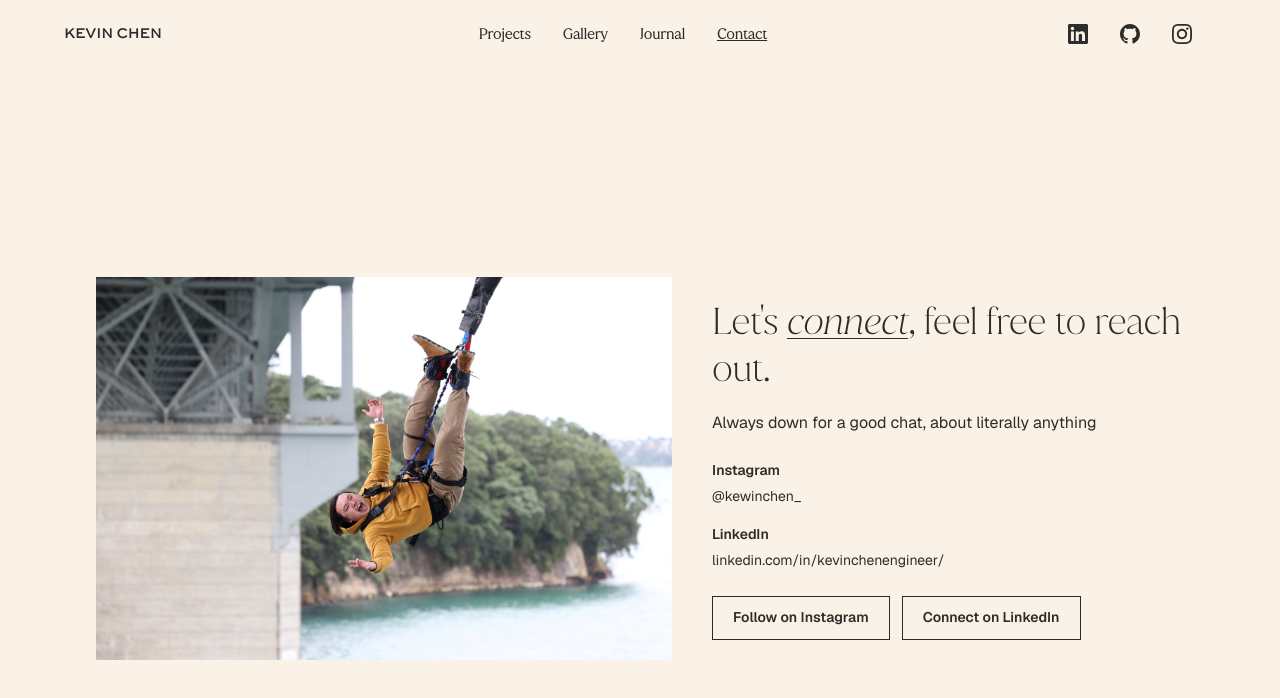
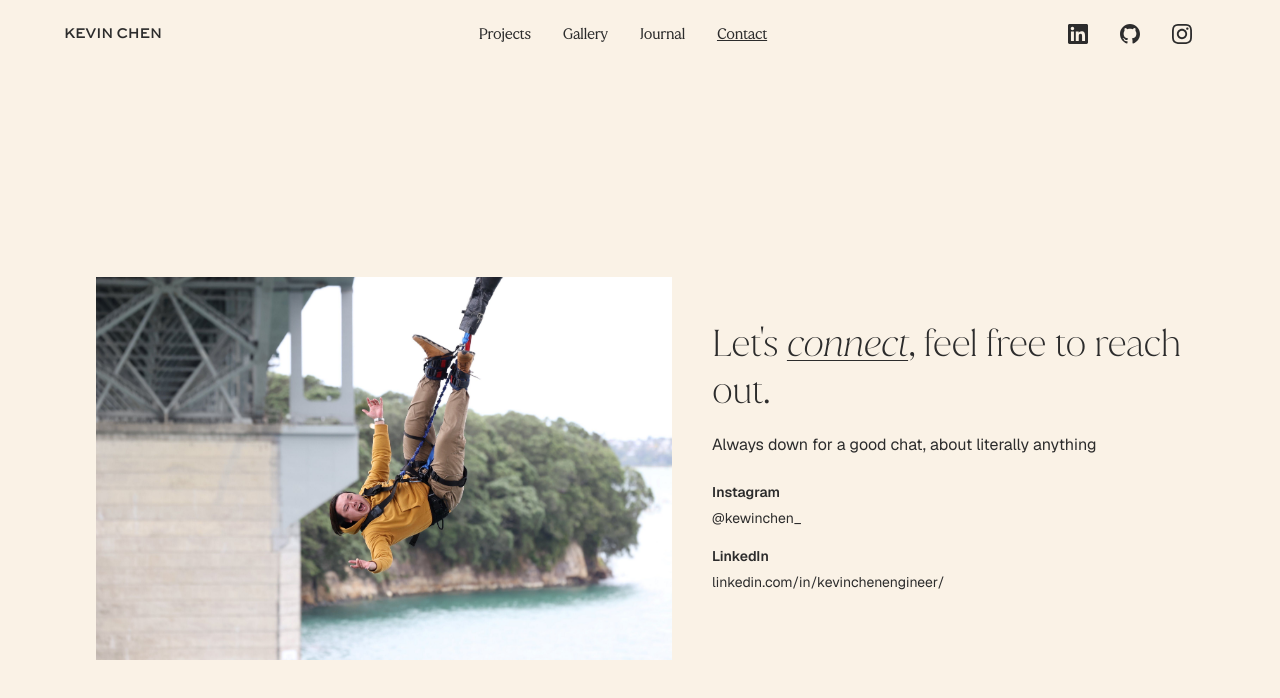
Before and after one commit to KevinChen2211/personal-portfolio, a Next.js app: page /contact in a window 1280 px wide. Shown: the top 698 px of the page. Built offline with nearby package versions, Linux system fonts and the light colour scheme; a web font is replaced by a local one.

Commit message:
remove duplicate button found in contact page

```diff
--- a/app/contact/page.tsx
+++ b/app/contact/page.tsx
@@ -112,31 +112,6 @@ export default function ContactPage() {
                 </a>
               </div>
             </div>
-
-            <div className="flex flex-col sm:flex-row gap-2 md:gap-3">
-              <a
-                href="https://www.instagram.com/kewinchen_/"
-                target="_blank"
-                rel="noreferrer"
-                className="px-4 py-2 md:px-5 md:py-2.5 text-xs md:text-sm font-semibold text-center hover:opacity-70 transition-opacity border border-current"
-                style={{
-                  color: textColor,
-                }}
-              >
-                Follow on Instagram
-              </a>
-              <a
-                href="https://www.linkedin.com/in/kevinchenengineer/"
-                target="_blank"
-                rel="noreferrer"
-                className="px-4 py-2 md:px-5 md:py-2.5 text-xs md:text-sm font-semibold text-center hover:opacity-70 transition-opacity border border-current"
-                style={{
-                  color: textColor,
-                }}
-              >
-                Connect on LinkedIn
-              </a>
-            </div>
           </div>
         </div>
       </main>
```
